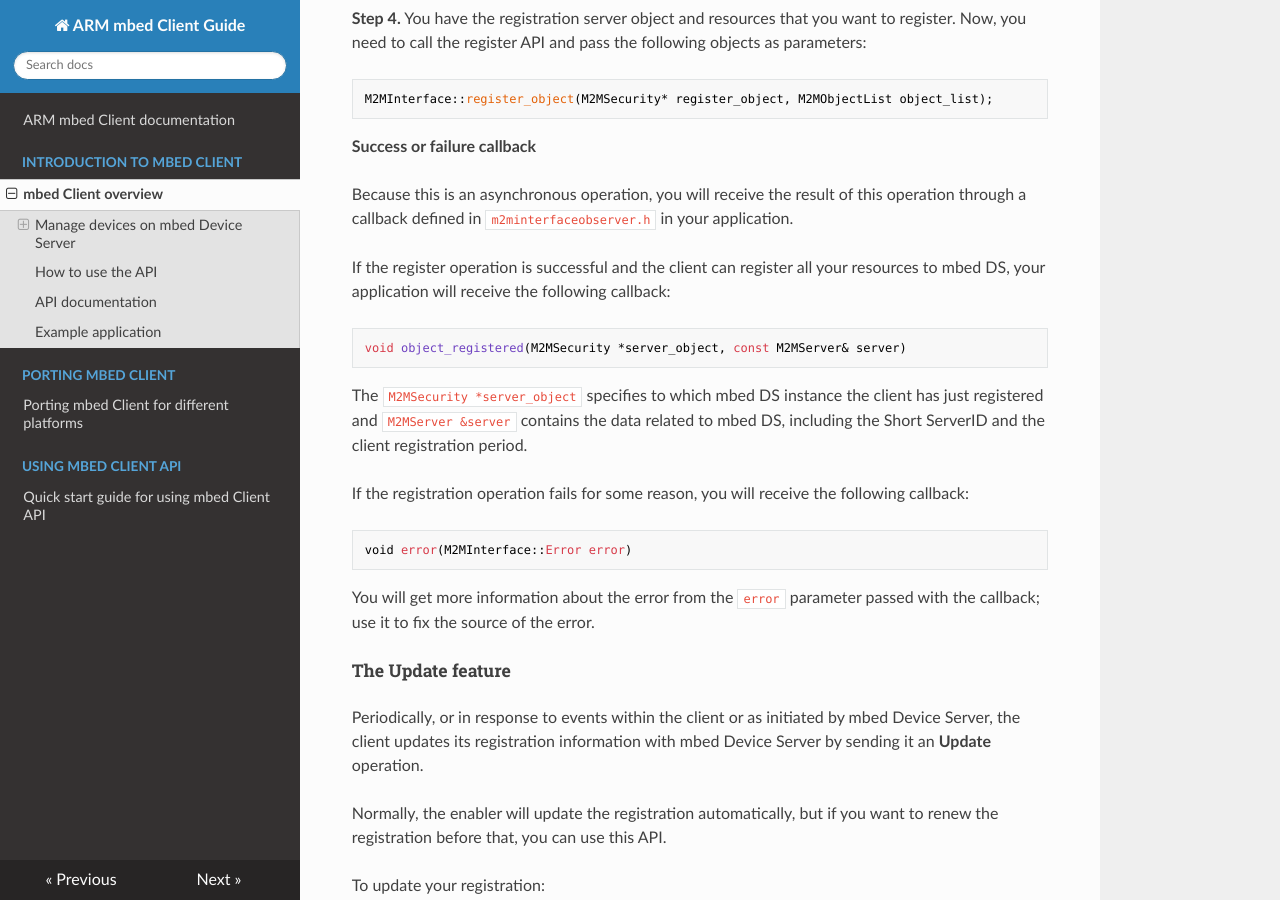
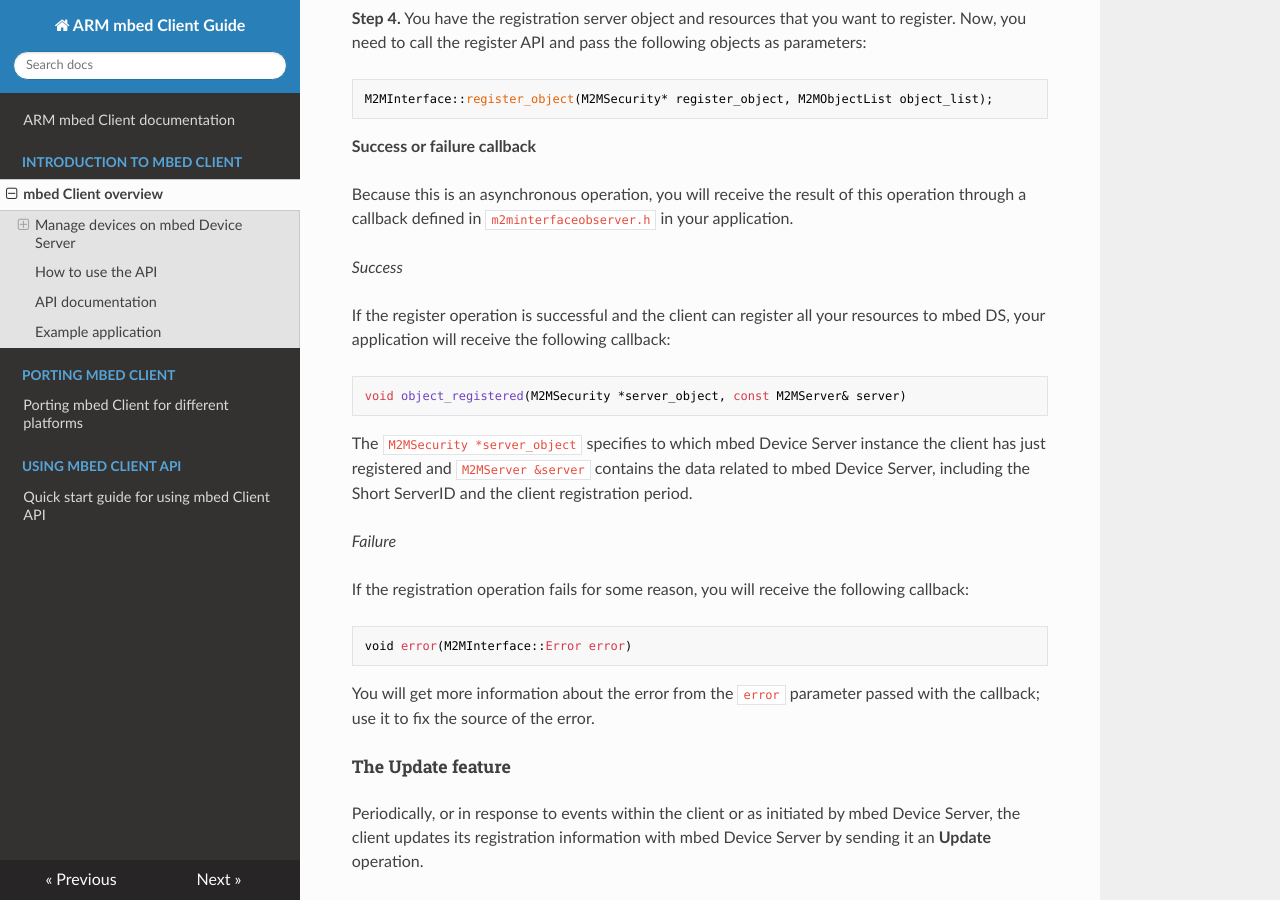
Before and after one commit to ARMmbed/mbed-client, an MkDocs documentation site: the page built from docs/Introduction.md, in a window 1280 px wide and 900 px high, scrolled down 2650 px. Built offline with MkDocs 1.6.1, drawn with Linux system fonts in a browser that asks for light colours; nearby versions of some CDN libraries; old or Windows-style settings are respelled for this version of MkDocs.

Commit message:
still more

````diff
--- a/docs/Introduction.md
+++ b/docs/Introduction.md
@@ -122,13 +122,17 @@
 
 Because this is an asynchronous operation, you will receive the result of this operation through a callback defined in `m2minterfaceobserver.h` in your application.
 
+_Success_
+
 If the register operation is successful and the client can register all your resources to mbed DS, your application will receive the following callback:
 
 ```
 void object_registered(M2MSecurity *server_object, const M2MServer& server)
 ```
 
-The `M2MSecurity *server_object` specifies to which mbed DS instance the client has just registered and `M2MServer &server` contains the data related to mbed DS, including the Short ServerID and the client registration period.
+The `M2MSecurity *server_object` specifies to which mbed Device Server instance the client has just registered and `M2MServer &server` contains the data related to mbed Device Server, including the Short ServerID and the client registration period.
+
+_Failure_
 
 If the registration operation fails for some reason, you will receive the following callback:
 
````
